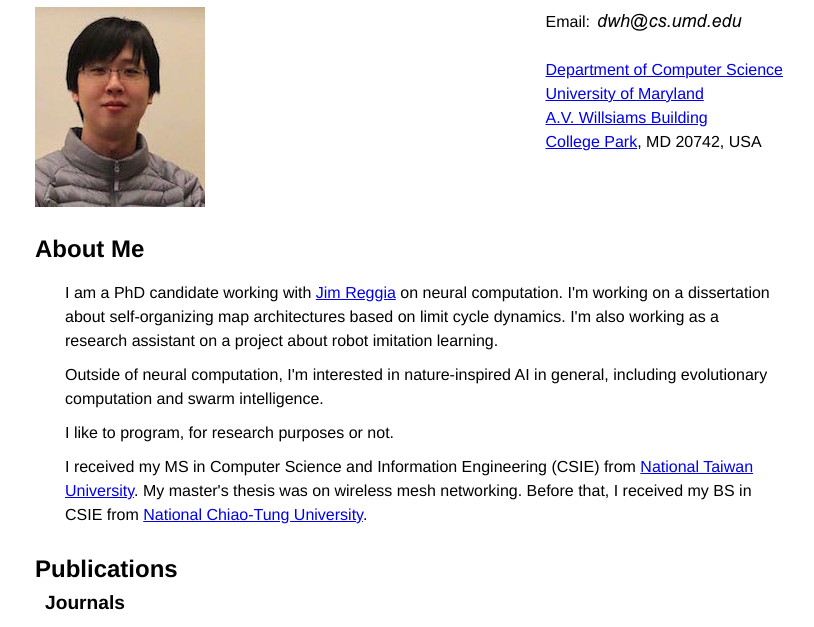
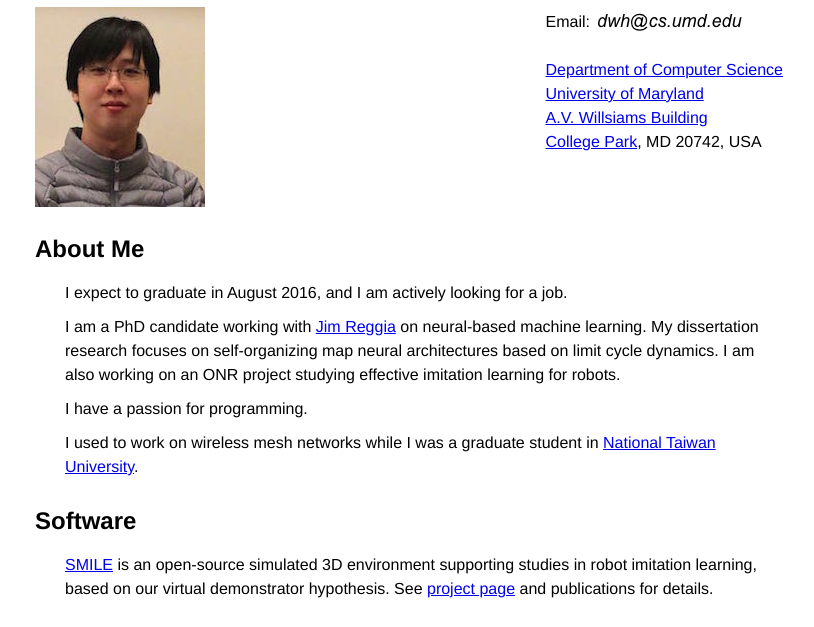
Before and after one commit to dwhuang/dwhuang.github.io, a plain HTML site: page index.html in a window 1280 px wide. Shown: the part 92-719 px from the top of the page, without its empty margins (233-1047 px from the left). Drawn offline with Linux system fonts and the light colour scheme.

Commit message:
update bio; link to smile

```diff
--- a/index.html
+++ b/index.html
@@ -53,31 +53,32 @@
 				<a name="about"/>
 				<h1>About Me</h1>
 				<div class="par">
+                    I expect to graduate in August 2016, and I am actively looking for a job.
+                </div>
+				<div class="par">
 					I am a PhD candidate working with
 					<a href="https://www.cs.umd.edu/~reggia">Jim Reggia</a>
-					on neural computation.
-                    I'm working on a dissertation about self-organizing map
-                    architectures based on limit cycle dynamics.
-                    I'm also working
-                    as a research assistant on a project about robot imitation learning.
+					on neural-based machine learning.
+                    My dissertation research focuses on self-organizing map neural architectures based on limit cycle dynamics.
+                    I am also working on an ONR project studying effective imitation learning for robots.
 				</div>
 				<div class="par">
-                    Outside of neural computation, I'm interested in nature-inspired AI
-                    in general, including evolutionary computation and swarm intelligence.
+                    I have a passion for programming.
 				</div>
 				<div class="par">
-                    I like to program, for research purposes or not.
-				</div>
-				<div class="par">
-					I received my MS in Computer Science and Information
-                    Engineering (CSIE) from
+                    I used to work on wireless mesh networks while I was a graduate student in
 					<a href="https://www.csie.ntu.edu.tw/main.php?lang=en">
 						National Taiwan University</a>.
-                    My master's thesis was on wireless mesh networking.
-                    Before that, I received my BS in CSIE from
-					<a href="https://www.cs.nctu.edu.tw/en/">National Chiao-Tung University</a>.
 				</div>
 			</div>
+			<div class="section">
+				<a name="about"/>
+				<h1>Software</h1>
+				<div class="par">
+                    <a href="https://bitbucket.org/dwh/smile">SMILE</a> is an open-source simulated 3D environment supporting studies in robot imitation learning,
+                    based on our virtual demonstrator hypothesis. See <a href="https://bitbucket.org/dwh/smile">project page</a> and publications for details.
+                </div>
+            </div>
 			<div class="section">
 				<a name="pubs"/>
 				<h1>Publications</h1>
@@ -176,7 +177,7 @@
 					<li>Shin-Ming Cheng, Phone Lin, Di-Wei Huang, and Shun-Ren Yang,
                         <a href="https://portal.acm.org/citation.cfm?id=1143549.1143668">
                             A study on distributed/centralized scheduling for wireless mesh network</a>,
-                        <i>Proceedings of the International Conference on Wireless Ccommunications and Mobile Computing (IWCMC’06)</i>,
+                        <i>Proceedings of the International Conference on Wireless Communications and Mobile Computing (IWCMC’06)</i>,
                         pp. 599–604. Vancouver, British Columbia, Canada, Jul. 2006.</li>
 
 					<li>Shin-Ming Cheng, Phone Lin, and Di-Wei Huang,
```
